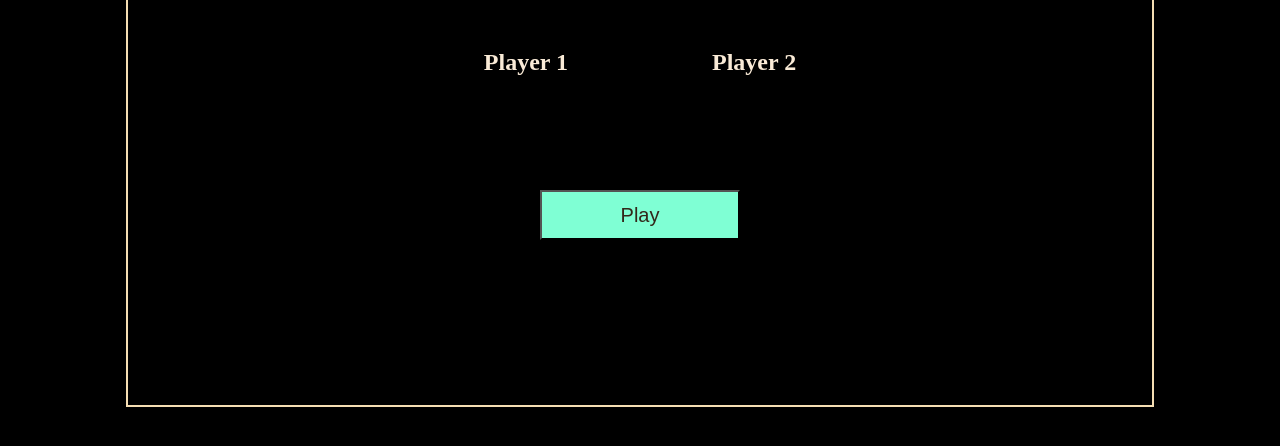
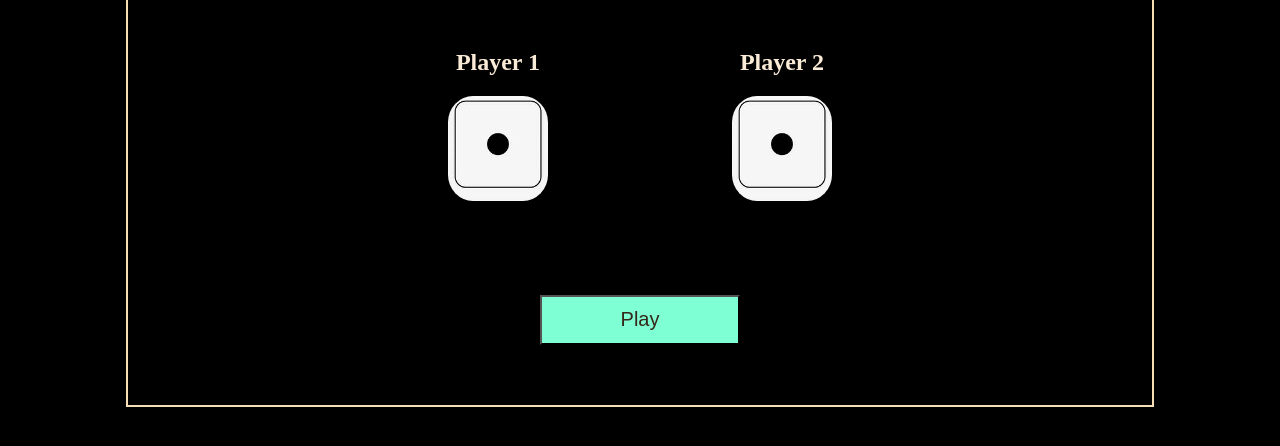
Before and after one commit to Pratikshagalhe/DiceGame, a plain HTML site: page index.html in a window 1280 px wide. Shown: the part 186-632 px from the top of the page. Drawn offline with Linux system fonts and the light colour scheme.

Commit message:
Update index.html

```diff
--- a/index.html
+++ b/index.html
@@ -16,11 +16,11 @@
         <div class="inner2">
         <div class="div1">
             <h2>Player 1</h2>
-            <img src="/Html5AndCss3/DiceGame/imageFolder/d1.jpg" alt="" class="img1">
+            <img src="/imageFolder/d1.jpg" alt="" class="img1">
         </div>
         <div class="div2">
             <h2>Player 2</h2>
-            <img src="/Html5AndCss3/DiceGame/imageFolder/d1.jpg" alt="" class="img2">
+            <img src="/imageFolder/d1.jpg" alt="" class="img2">
         </div>
         </div>
         <div class="button">
```
